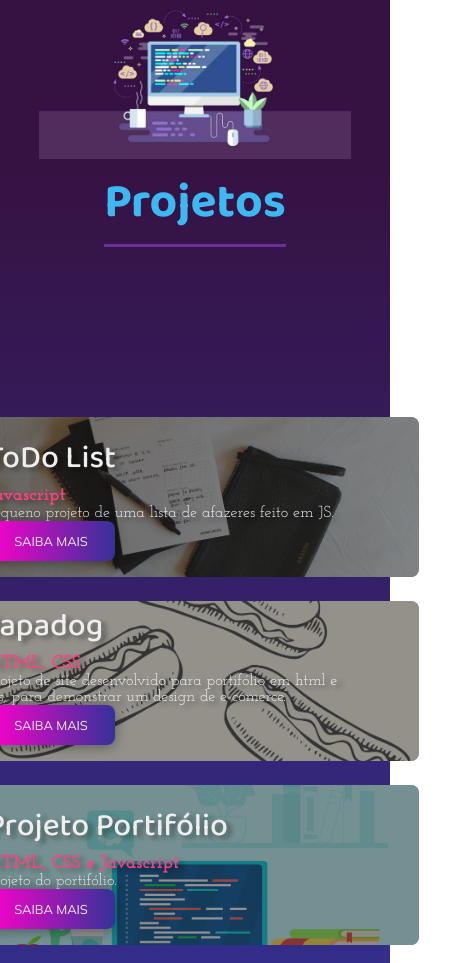
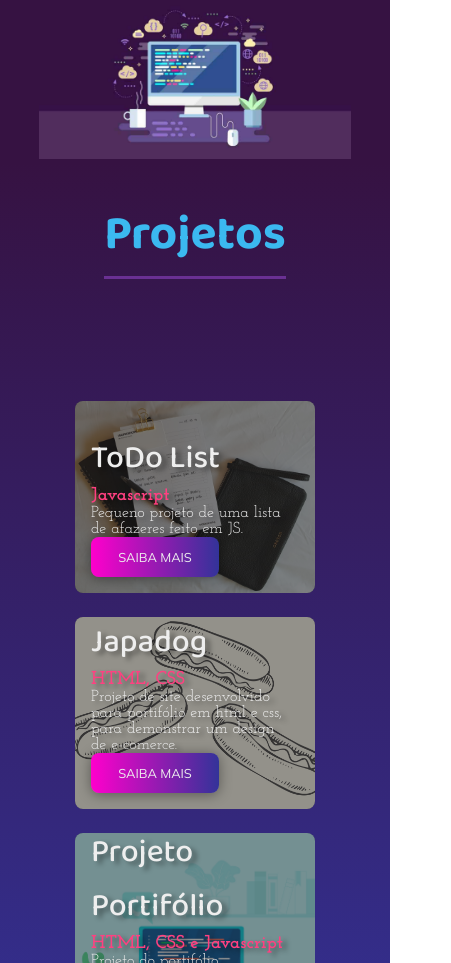
Before and after one commit to harizedd/Meu-Portif-lio, a plain HTML site: page index.html in a window 390 px wide. Shown: the part 1861-2824 px from the top of the page, 451 px wide, since content can reach past the window. Drawn offline with Linux system fonts and the light colour scheme.

Commit message:
Update style.css

```diff
--- a/style.css
+++ b/style.css
@@ -366,6 +366,10 @@ header {
     width: 100%;
 }
 
+.sessao-projetos h1 {
+    margin-top: 2rem;
+}
+
 .sessao-projetos {
     background: -webkit-linear-gradient(to top, #361242, #333399);
     background: linear-gradient(to bottom, #361242, #333399);
@@ -485,6 +489,42 @@ header {
     }
     .card-info h3 {
         margin-bottom: 0rem;
+    }
+    .card-info p {
+        margin-bottom: 0rem;
+    }
+    .cards:hover .card-info {
+        bottom: 0rem;
+    }
+}
+
+@media (min-width: 320px) and (max-width: 640px) {
+    .projetos {
+        display: flex;
+        position: static;
+        flex-direction: column;
+        align-items: center;
+        justify-content: center;
+        height: 100vh;
+    }
+    .cards {
+        width: 15rem;
+        height: 12rem;
+        position: relative;
+        margin-bottom: 1.5rem;
+    }
+    .card-img-wrapper img {
+        opacity: 0.5;
+    }
+    .card-info {
+        visibility: visible;
+        width: 100%;
+        opacity: 1;
+        padding: 1rem;
+    }
+    .card-info h3 {
+        margin-bottom: 0rem;
+        padding-bottom: 0rem;
     }
     .card-info p {
         margin-bottom: 0rem;
```
